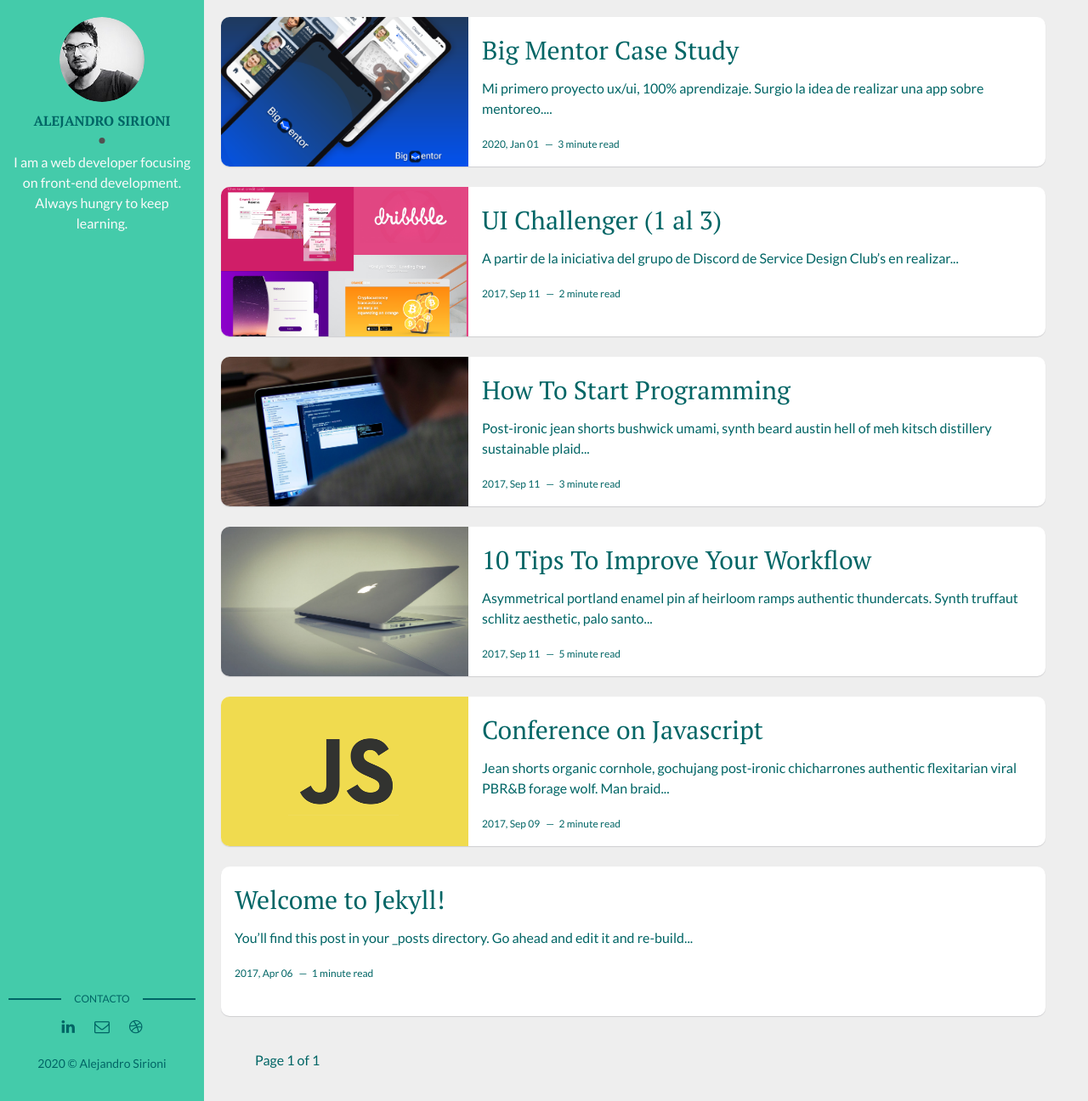
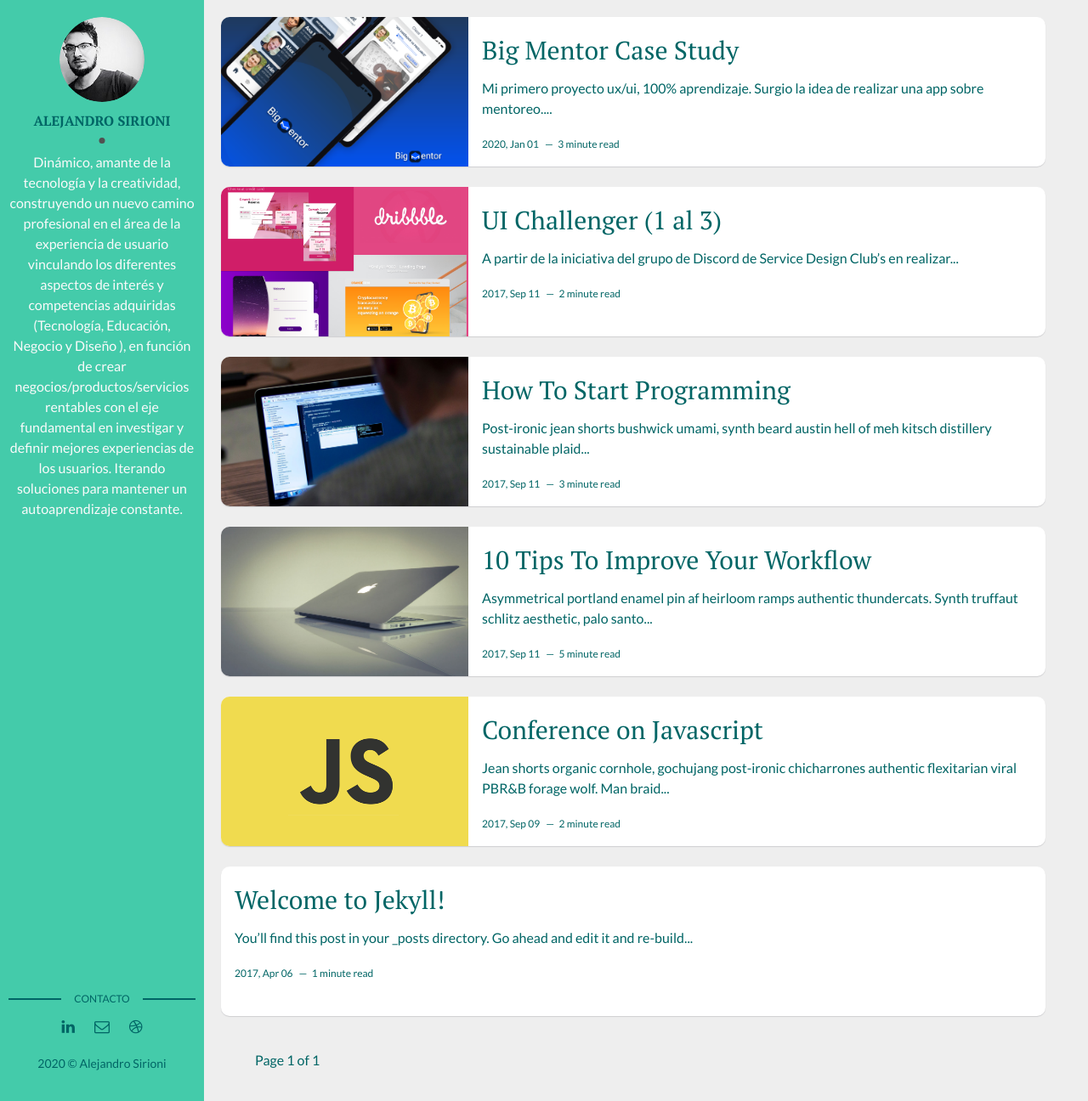
Before and after one commit to alesirioni/alesirioni.github.io, a Jekyll site: the page built from index.html, in a window 1280 px wide and 1296 px high. Shown: the whole window at 85% size. Built offline with Jekyll 4.4.1, drawn with Linux system fonts in a browser that asks for light colours; the list of posts is cut into pages by our own code.

Commit message:
Update _config.yml

```diff
--- a/_config.yml
+++ b/_config.yml
@@ -11,10 +11,10 @@ site-twitter: #if your site has a twitter account, enter it here
 # Author Settings
 author: Alejandro Sirioni # add your name
 author-img: david-freeman.jpg # add your photo
-about-author: I am a web developer focusing on front-end development. Always hungry to keep learning. # add description
+about-author: Dinámico, amante de la tecnología y la creatividad, construyendo un nuevo camino profesional en el área de la experiencia de usuario  vinculando los diferentes aspectos de interés y competencias adquiridas (Tecnología, Educación, Negocio y Diseño ), en función de crear negocios/productos/servicios rentables con el eje fundamental en investigar y definir mejores experiencias de los usuarios. Iterando soluciones  para mantener un autoaprendizaje constante.
 social-twitter: # add your Twitter handle
 social-facebook: # add your Facebook handle
-social-github: artemsheludko # add your Github handle
+social-github:  # add your Github handle
 social-linkedin: # add your Linkedin handle
 social-email: # add your Email address
 social-dribbble: asirioni # add your Email address
```
